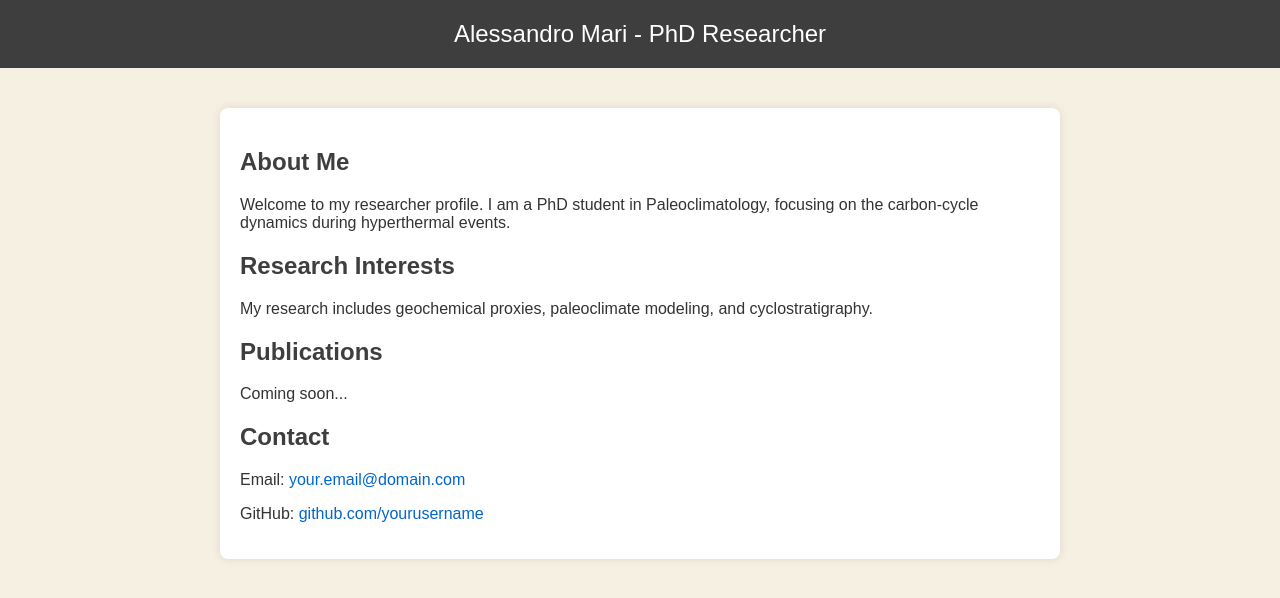
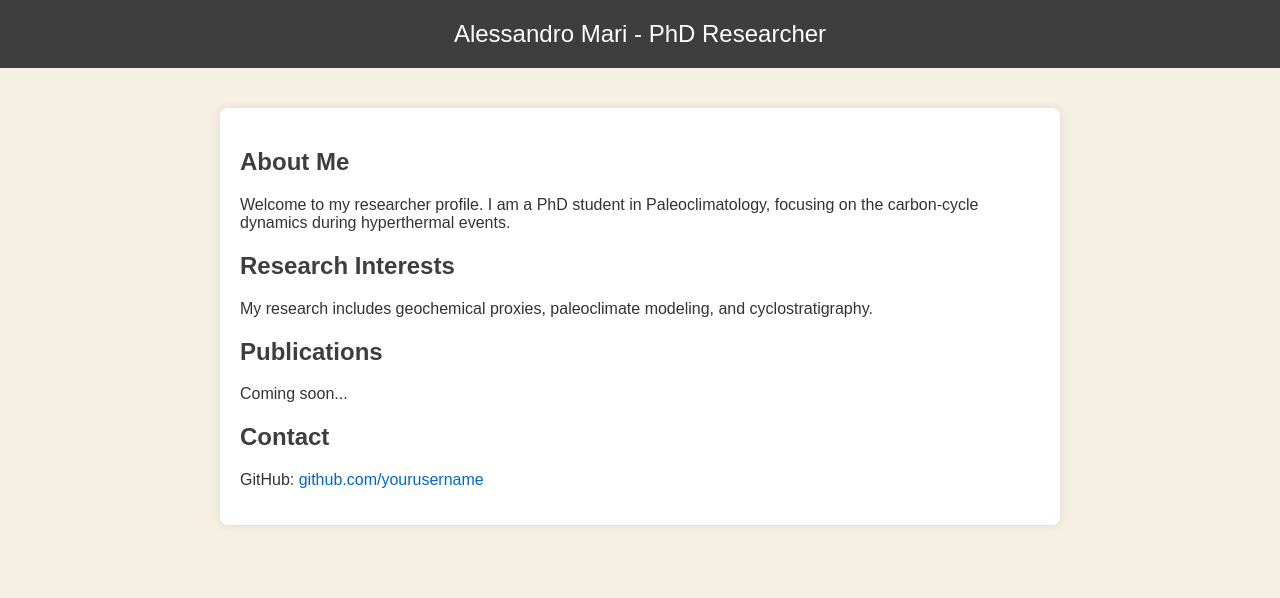
Before and after one commit to AlessandroMari/researcher-profile, a plain HTML site: page index.html in a window 1280 px wide. Drawn offline with Linux system fonts and the light colour scheme.

Commit message:
Update index.html

```diff
--- a/index.html
+++ b/index.html
@@ -54,8 +54,7 @@
         <p>Coming soon...</p>
 
         <h2>Contact</h2>
-        <p>Email: <a href="mailto:your.email@domain.com">your.email@domain.com</a></p>
-        <p>GitHub: <a href="https://github.com/yourusername" target="_blank">github.com/yourusername</a></p>
+        <p>GitHub: <a href="https://github.com/AlessandroMari" target="_blank">github.com/yourusername</a></p>
     </div>
 </body>
 </html>
```
